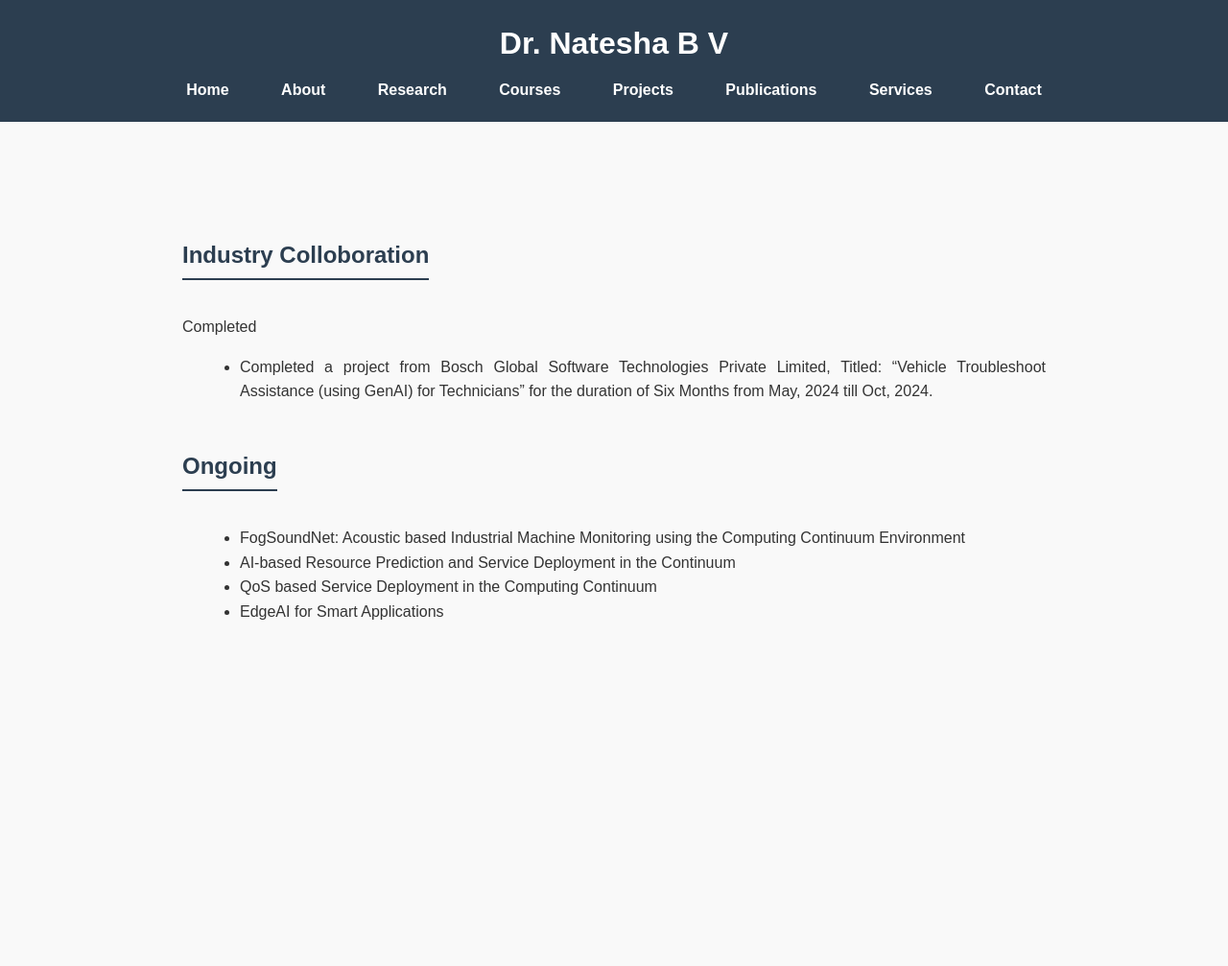
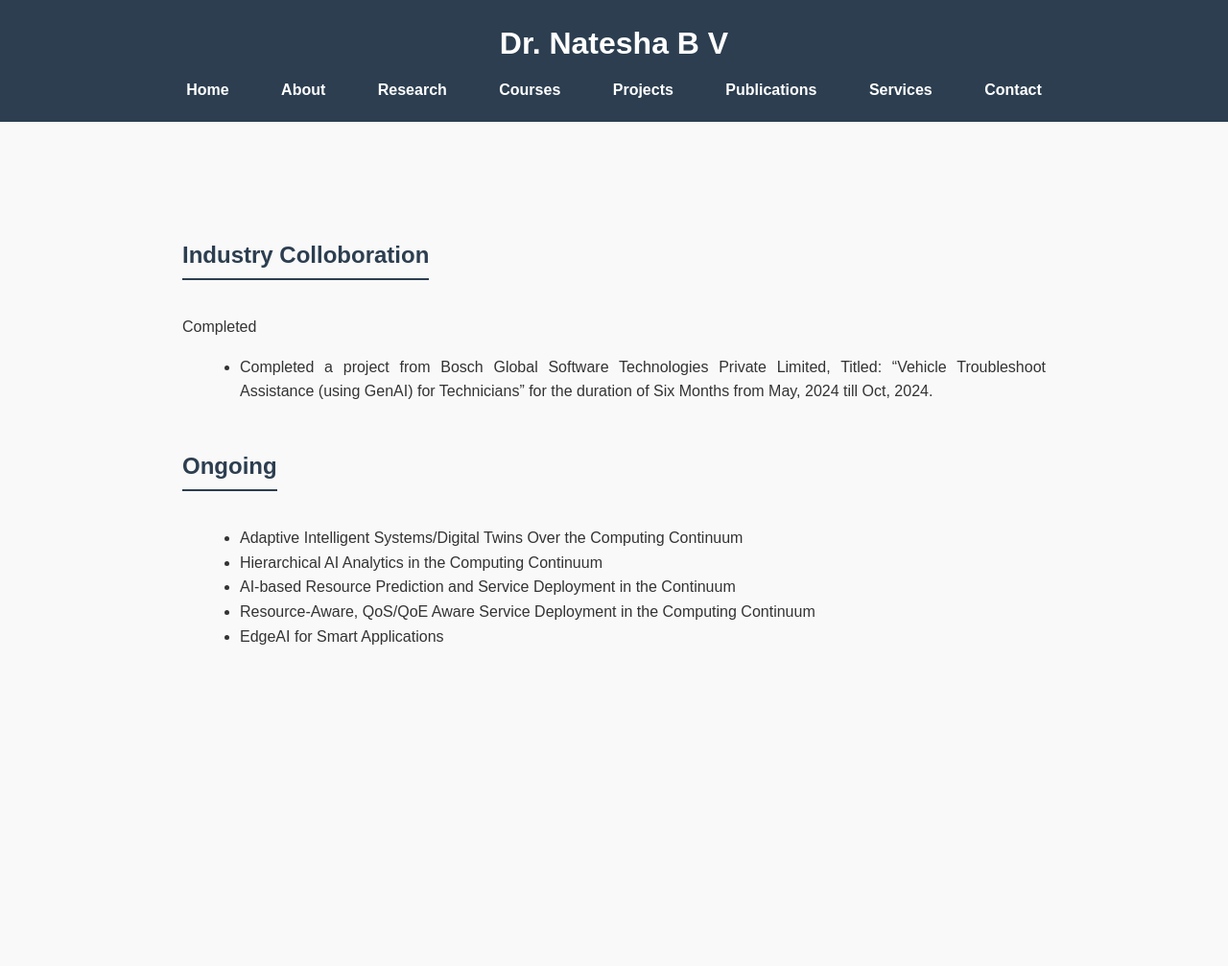
Before and after one commit to Nateshbv/Nateshbv.github.io, a Jekyll site: the page built from Projects.md, in a window 1280 px wide. Shown: the whole page at 96% size. Built offline with Jekyll 4.4.1, drawn with Linux system fonts in a browser that asks for light colours.

Commit message:
Update Projects.md

```diff
--- a/Projects.md
+++ b/Projects.md
@@ -9,7 +9,8 @@ title: Research
 - Completed a project from  Bosch Global Software Technologies Private Limited,  Titled: "Vehicle Troubleshoot Assistance (using GenAI) for Technicians" for the duration of Six Months from May, 2024 till Oct, 2024.
 
 ## Ongoing
-- FogSoundNet: Acoustic based Industrial Machine Monitoring using the Computing Continuum Environment
+- Adaptive Intelligent Systems/Digital Twins Over the Computing Continuum
+- Hierarchical AI Analytics in the Computing Continuum
 - AI-based Resource Prediction and Service Deployment in the Continuum
-- QoS based Service Deployment in the Computing Continuum
+- Resource-Aware, QoS/QoE Aware Service Deployment in the Computing Continuum
 - EdgeAI for Smart Applications
```
